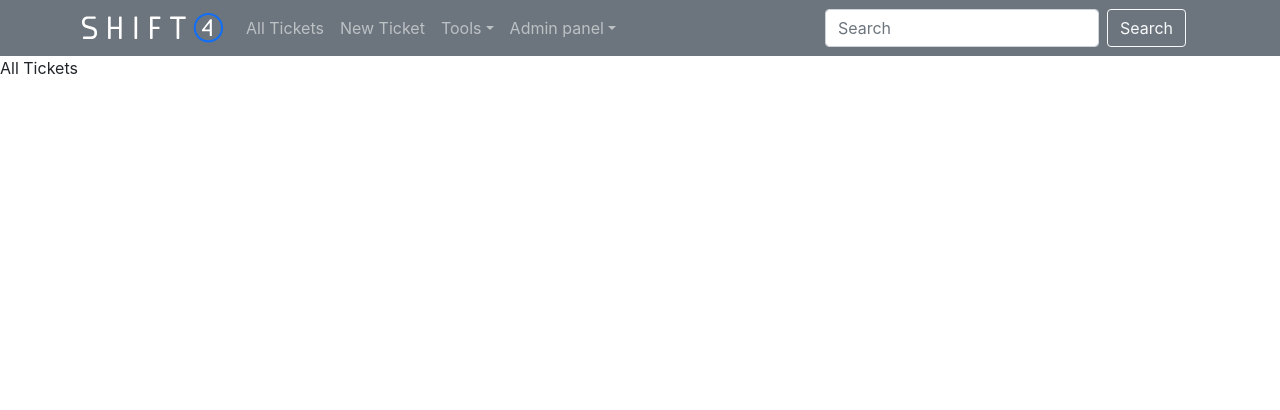
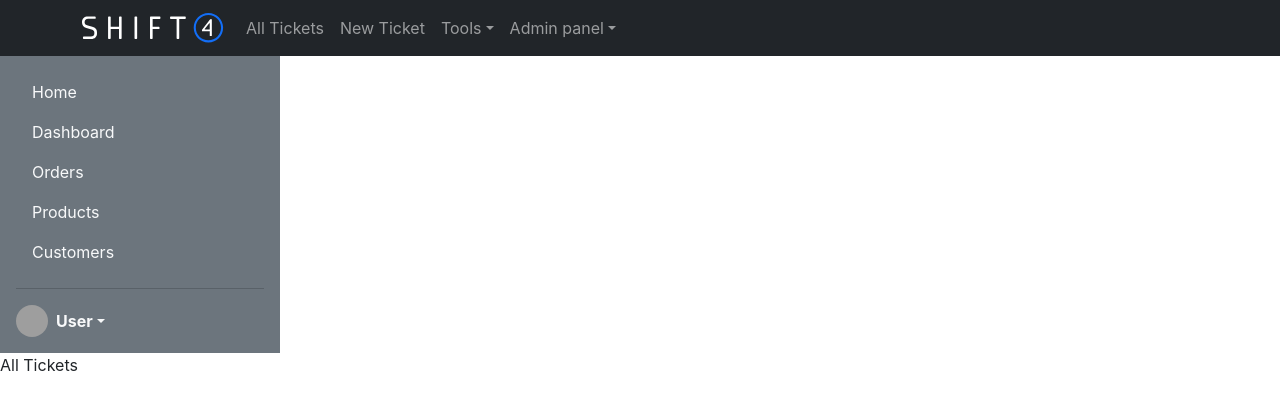
Before and after one commit to vzemaitis/TicketSystemFE, a React (Create React App) app: page / in a window 1280 px wide. Shown: the top 410 px of the page. Built offline with nearby package versions, Linux system fonts and the light colour scheme; grey boxes are pictures that could not be loaded.

Commit message:
removed search field and button, color adjusment

```diff
--- a/src/App.js
+++ b/src/App.js
@@ -7,11 +7,13 @@ import UserAccess from "./components/Layout/pages/UserAccess";
 import Reporting from "./components/Layout/pages/Reporting";
 import NavigationBar from "./components/Layout/navigation-bar/MainNavigationBar";
 import Tools from "./components/Layout/pages/Tools";
+import SideMenu from "./components/Layout/Sidemenu/Sidemenu";
 
 function App() {
   return (
     <div>
       <NavigationBar />
+      <SideMenu />
         <Routes>
           <Route path="/" exact element={<AllTickets />} />
           <Route path="/new-ticket" element={<NewTickets />} />
--- /dev/null
+++ b/src/components/Layout/Sidemenu/Sidemenu.js
@@ -0,0 +1,87 @@
+import "bootstrap/dist/css/bootstrap.min.css";
+
+function SideMenu() {
+  return (
+    <div
+      class="d-flex flex-column flex-shrink -0 p-3 bg-secondary"
+      style={{ height: '100%', width: "280px" }}
+    >
+      <ul class="nav nav-pills flex-column mb-auto">
+        <li class="nav-item">
+          <a href="#" class="nav-link link-light" aria-current="page">
+            Home
+          </a>
+        </li>
+        <li>
+          <a href="#" class="nav-link link-light">
+            Dashboard
+          </a>
+        </li>
+        <li>
+          <a href="#" class="nav-link link-light">
+            Orders
+          </a>
+        </li>
+        <li>
+          <a href="#" class="nav-link link-light">
+            Products
+          </a>
+        </li>
+        <li>
+          <a href="#" class="nav-link link-light">
+            Customers
+          </a>
+        </li>
+      </ul>
+      <hr />
+      <div class="dropdown">
+        <a
+          href="#"
+          class="d-flex align-items-center link-light text-decoration-none dropdown-toggle"
+          id="dropdownUser2"
+          data-bs-toggle="dropdown"
+          aria-expanded="false"
+        >
+          <img
+            src="https://www.pinclipart.com/picdir/middle/165-1653686_female-user-icon-png-download-user-colorful-icon.png"
+            alt=""
+            width="32"
+            height="32"
+            class="rounded-circle me-2"
+          />
+          <strong>User</strong>
+        </a>
+        <ul
+          class="dropdown-menu text-small shadow"
+          aria-labelledby="dropdownUser2"
+        >
+          <li>
+            <a class="dropdown-item" href="#">
+              New project...
+            </a>
+          </li>
+          <li>
+            <a class="dropdown-item" href="#">
+              Settings
+            </a>
+          </li>
+          <li>
+            <a class="dropdown-item" href="#">
+              Profile
+            </a>
+          </li>
+          <li>
+            <hr class="dropdown-divider" />
+          </li>
+          <li>
+            <a class="dropdown-item" href="#">
+              Sign out
+            </a>
+          </li>
+        </ul>
+      </div>
+    </div>
+  );
+}
+
+export default SideMenu;
--- a/src/components/Layout/navigation-bar/MainNavigationBar.js
+++ b/src/components/Layout/navigation-bar/MainNavigationBar.js
@@ -7,7 +7,7 @@ import Logo from "./nav-main-logo.svg";
 function NavigationBar() {
   return (
     <header>
-      <Nav className="navbar navbar-expand-lg navbar-dark bg-secondary">
+      <Nav className="navbar navbar-expand-lg navbar-dark bg-dark">
         <Container className="container-fluid">
           <img
             className="img-fluid image-decoration-none"
@@ -32,7 +32,7 @@ function NavigationBar() {
               style={{ scrollHeight: "100px" }}
             >
               <Link to="/" className="nav-item" class="text-decoration-none">
-                <a className="nav-link" aria-current="page" to="/">
+                <a className="nav-link" aria-current="page">
                   All Tickets
                 </a>
               </Link>
@@ -101,17 +101,6 @@ function NavigationBar() {
                 </ul>
               </li>
             </ul>
-            <form className="d-flex">
-              <input
-                className="form-control me-2"
-                type="search"
-                placeholder="Search"
-                aria-label="Search"
-              />
-              <button className="btn btn-outline-light" type="submit">
-                Search
-              </button>
-            </form>
           </Container>
         </Container>
       </Nav>
```
Also changed, not shown: src/components/Layout/pages/Alltickets.js (line endings or trailing spaces).
